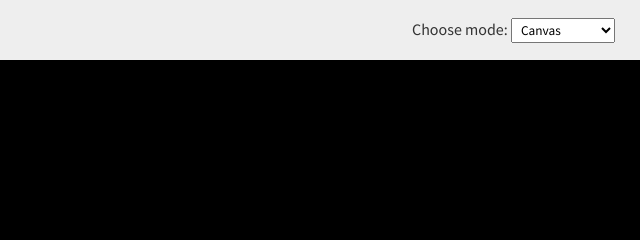
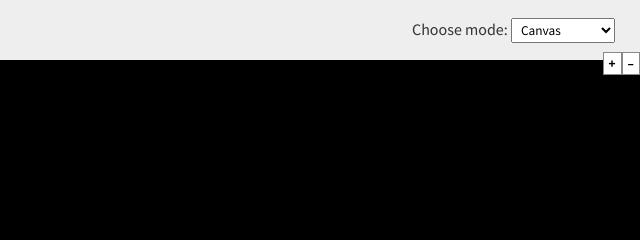
Before and after one commit to dbvisel/canvasviewer, a Gatsby site: page /editor in a window 1280 px wide. Shown: the top 240 px of the page, 640-1280 px from the left. Built offline with nearby package versions, Linux system fonts and the light colour scheme; Gatsby itself is replaced by a stand-in of ours; some packages are replaced by stand-ins of ours.

Commit message:
canvas zooming

```diff
--- a/src/components/Canvas/index.js
+++ b/src/components/Canvas/index.js
@@ -47,6 +47,7 @@ const Canvas = ({
   setPresentationMode,
   useAnnotation,
   hasSpine,
+  scale,
 }) => {
   const [boxes, setBoxes] = React.useState([]);
   const [myWidth, setMyWidth] = React.useState("100%");
@@ -178,7 +179,16 @@ const Canvas = ({
       ref={innerCanvas}
       key={`flipflop${dragCount}`}
     >
-      <div ref={drop} style={{ width: "100%", height: "100%" }}>
+      <div
+        ref={drop}
+        style={{
+          width: "100%",
+          height: "100%",
+          transformOrigin: "top left",
+          transition: "0.5s",
+          transform: `scale(${scale})`,
+        }}
+      >
         {boxes.map((point, index) => {
           const { x, y } = getCenter(point);
           const nextPoint = point.nextPoint
@@ -286,4 +296,5 @@ Canvas.propTypes = {
   setPresentationMode: PropTypes.func,
   useAnnotation: PropTypes.bool,
   hasSpine: PropTypes.bool,
+  scale: PropTypes.number,
 };
--- a/src/components/CanvasMode/elements.js
+++ b/src/components/CanvasMode/elements.js
@@ -62,5 +62,15 @@ export const CanvasModeWrapper = styled.div`
       width: 100vw;
       height: 100vh;
     }
+    & > nav {
+      z-index: 999;
+      position: fixed;
+      right: 0;
+      top: 50px;
+      & > button {
+        font-weight: bold;
+        font-family: var(--bodyfont);
+      }
+    }
   }
 `;
--- a/src/components/CanvasMode/index.js
+++ b/src/components/CanvasMode/index.js
@@ -16,6 +16,7 @@ const CanvasMode = ({
   hasSpine,
 }) => {
   const canvas = React.useRef();
+  const [currentScale, setCurrentScale] = React.useState(1);
   const myStartPoints = currentCanvas.points.filter((x) => x.isStartPoint);
 
   React.useEffect(() => {
@@ -90,7 +91,24 @@ const CanvasMode = ({
             setPresentationMode={setPresentationMode}
             useAnnotation={useAnnotation}
             hasSpine={hasSpine}
+            scale={currentScale}
           />
+          <nav>
+            <button
+              onClick={() => {
+                setCurrentScale(currentScale + 0.25);
+              }}
+            >
+              +
+            </button>
+            <button
+              onClick={() => {
+                setCurrentScale(currentScale - 0.25);
+              }}
+            >
+              –
+            </button>
+          </nav>
         </main>
       </DndProvider>
     </CanvasModeWrapper>
```
